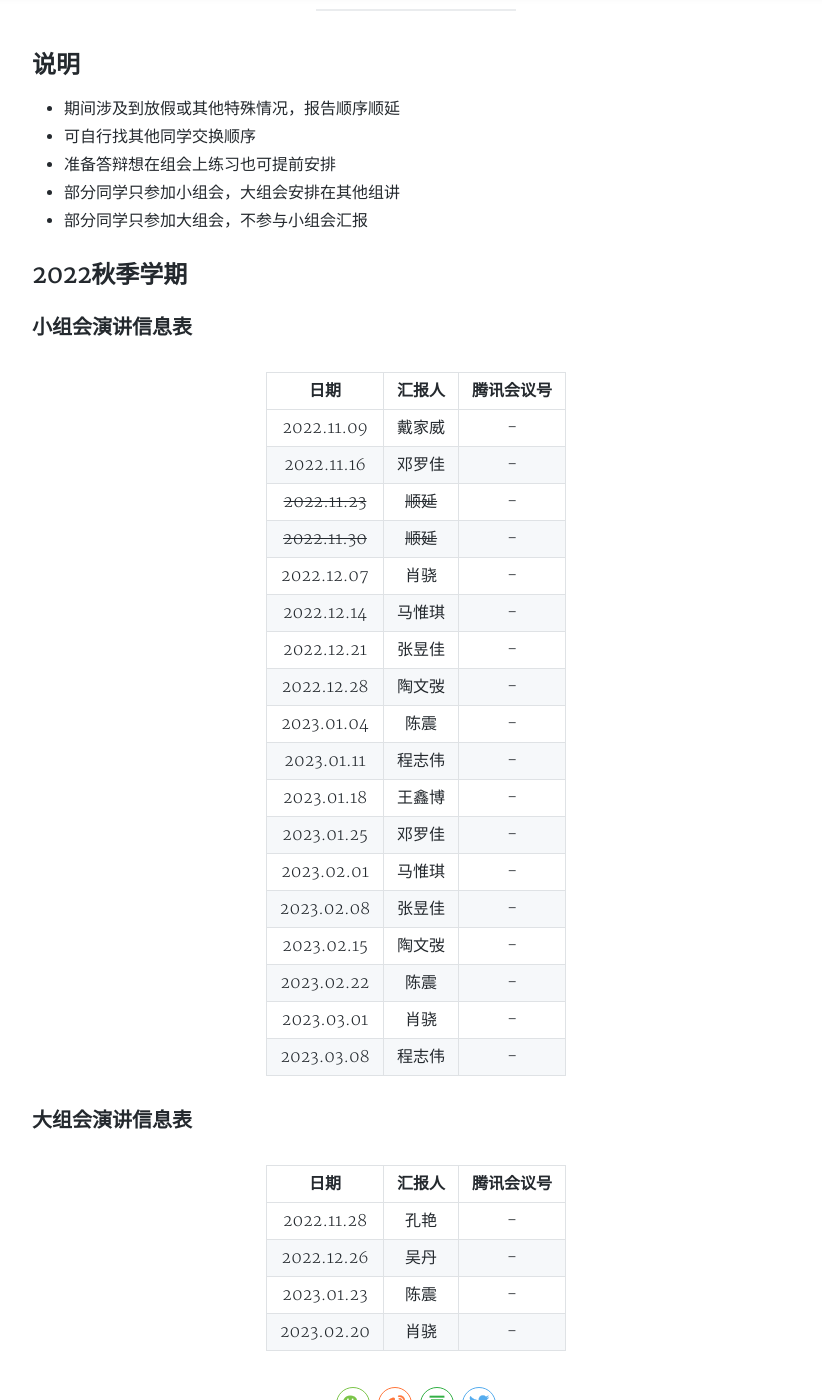
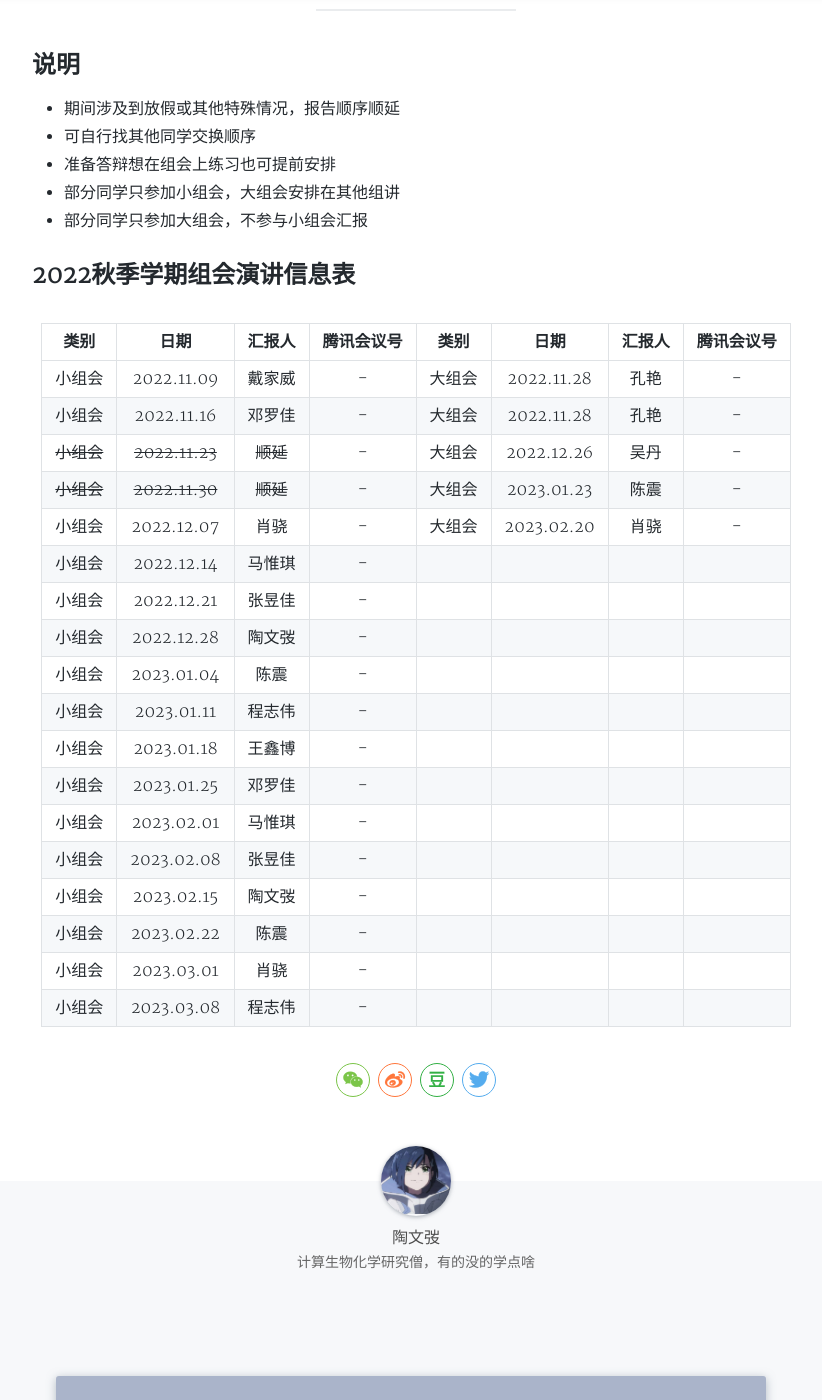
Before and after one commit to DouBeeTwT/DouBeeTwT.github.io, a Jekyll site: the page built from _posts/2022-12-20-Infor001.md, in a window 1280 px wide and 1400 px high, scrolled down 515 px. Shown: the whole window, without its empty margins (224-1046 px from the left). Built offline with Jekyll 4.4.1, drawn with Linux system fonts in a browser that asks for light colours; nearby versions of some CDN libraries; a style sheet for code colours, icons or effects is not loaded.

Commit message:
Update 2022-12-20-Infor001.md

```diff
--- a/_posts/2022-12-20-Infor001.md
+++ b/_posts/2022-12-20-Infor001.md
@@ -17,37 +17,25 @@ tags:
 - 部分同学只参加小组会，大组会安排在其他组讲
 - 部分同学只参加大组会，不参与小组会汇报
 
-## 2022秋季学期
+## 2022秋季学期组会演讲信息表
 
-### 小组会演讲信息表
-
-|      日期      |  汇报人  | 腾讯会议号 |
-| :------------: | :------: | :--------: |
-|   2022.11.09   |  戴家威  |     -      |
-|   2022.11.16   |  邓罗佳  |     -      |
-| ~~2022.11.23~~ | ~~顺延~~ |     -      |
-| ~~2022.11.30~~ | ~~顺延~~ |     -      |
-|   2022.12.07   |   肖骁   |     -      |
-|   2022.12.14   |  马惟琪  |     -      |
-|   2022.12.21   |  张昱佳  |     -      |
-|   2022.12.28   |  陶文弢  |     -      |
-|   2023.01.04   |   陈震   |     -      |
-|   2023.01.11   |  程志伟  |     -      |
-|   2023.01.18   |  王鑫博  |     -      |
-|   2023.01.25   |  邓罗佳  |     -      |
-|   2023.02.01   |  马惟琪  |     -      |
-|   2023.02.08   |  张昱佳  |     -      |
-|   2023.02.15   |  陶文弢  |     -      |
-|   2023.02.22   |   陈震   |     -      |
-|   2023.03.01   |   肖骁   |     -      |
-|   2023.03.08   |  程志伟  |     -      |
-
-
-### 大组会演讲信息表
-
-|    日期    | 汇报人 | 腾讯会议号 |
-| :--------: | :----: | :--------: |
-| 2022.11.28 |  孔艳  |     -      |
-| 2022.12.26 |  吴丹  |     -      |
-| 2023.01.23 |  陈震  |     -      |
-| 2023.02.20 |  肖骁  |     -      |
+|    类别    |      日期      |  汇报人  | 腾讯会议号 |  类别  |    日期    | 汇报人 | 腾讯会议号 |
+| :--------: | :------------: | :------: | :--------: | :----: | :--------: | :----: | :--------: |
+|   小组会   |   2022.11.09   |  戴家威  |     -      | 大组会 | 2022.11.28 |  孔艳  |     -      |
+|   小组会   |   2022.11.16   |  邓罗佳  |     -      | 大组会 | 2022.11.28 |  孔艳  |     -      |
+| ~~小组会~~ | ~~2022.11.23~~ | ~~顺延~~ |     -      | 大组会 | 2022.12.26 |  吴丹  |     -      |
+| ~~小组会~~ | ~~2022.11.30~~ | ~~顺延~~ |     -      | 大组会 | 2023.01.23 |  陈震  |     -      |
+|   小组会   |   2022.12.07   |   肖骁   |     -      | 大组会 | 2023.02.20 |  肖骁  |     -      |
+|   小组会   |   2022.12.14   |  马惟琪  |     -      |
+|   小组会   |   2022.12.21   |  张昱佳  |     -      |
+|   小组会   |   2022.12.28   |  陶文弢  |     -      |
+|   小组会   |   2023.01.04   |   陈震   |     -      |
+|   小组会   |   2023.01.11   |  程志伟  |     -      |
+|   小组会   |   2023.01.18   |  王鑫博  |     -      |
+|   小组会   |   2023.01.25   |  邓罗佳  |     -      |
+|   小组会   |   2023.02.01   |  马惟琪  |     -      |
+|   小组会   |   2023.02.08   |  张昱佳  |     -      |
+|   小组会   |   2023.02.15   |  陶文弢  |     -      |
+|   小组会   |   2023.02.22   |   陈震   |     -      |
+|   小组会   |   2023.03.01   |   肖骁   |     -      |
+|   小组会   |   2023.03.08   |  程志伟  |     -      |
```
